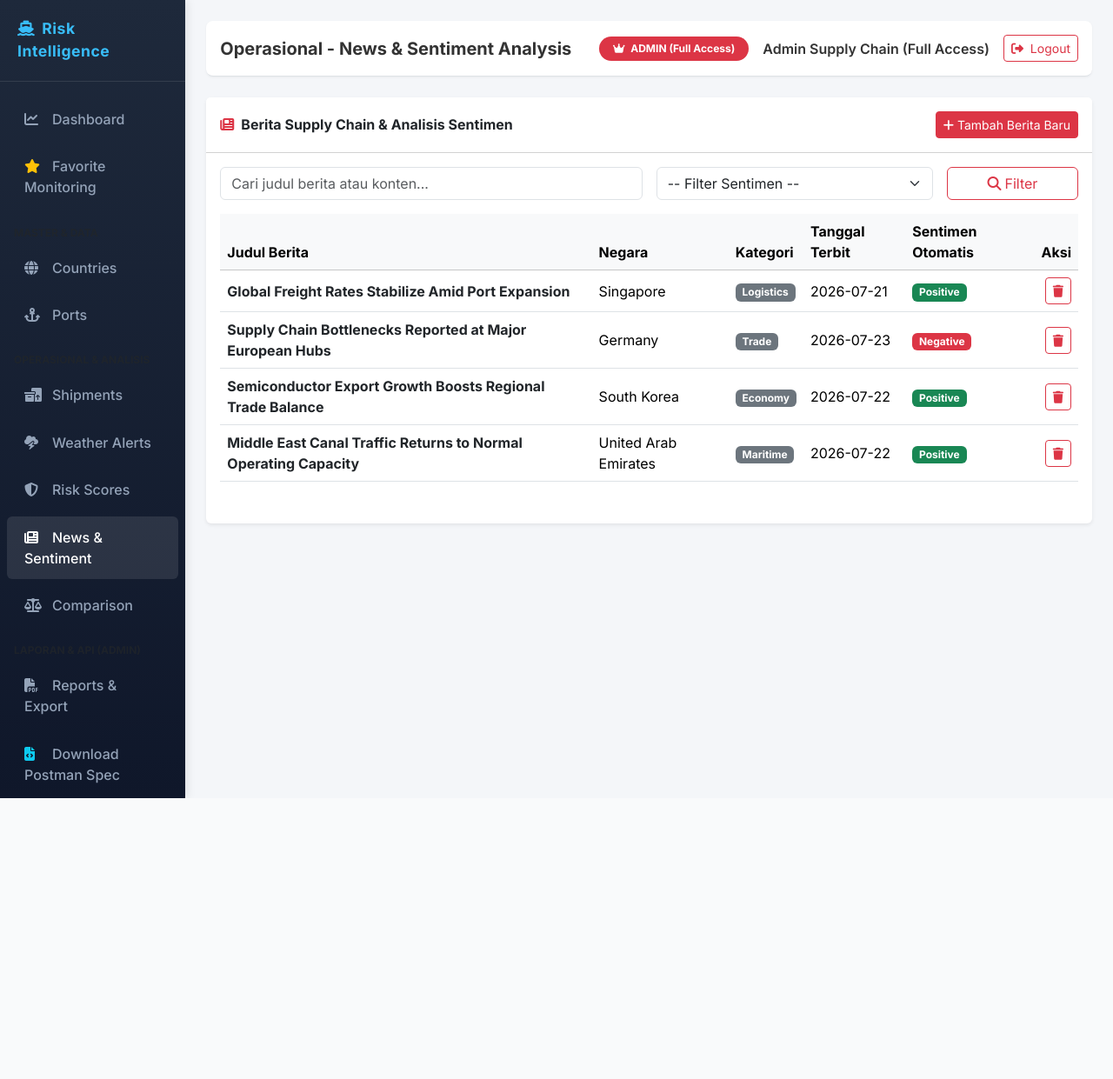
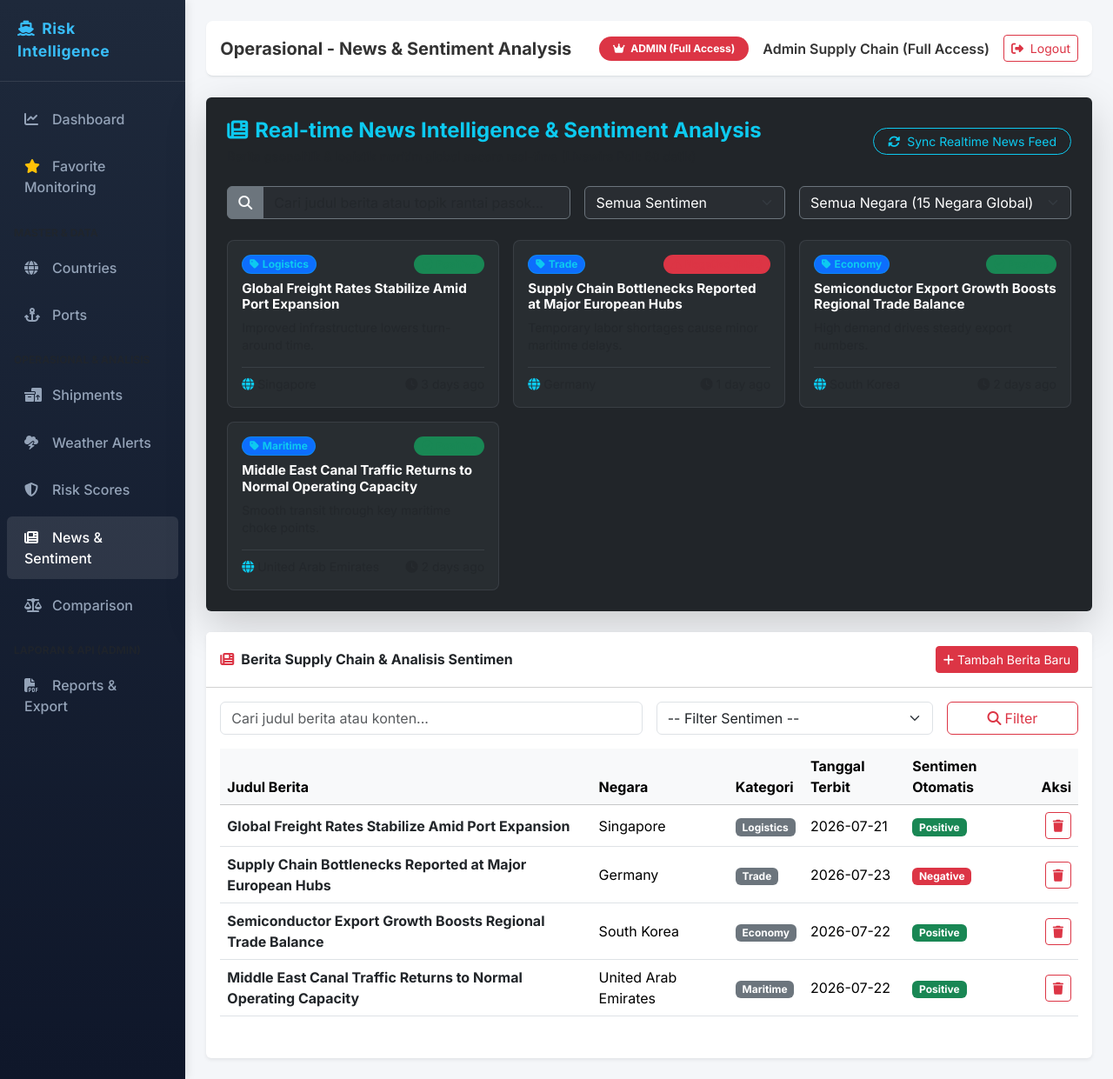
Before and after one commit to shilvasilvia/project_final_uas_cargovision, a Laravel app: page /news in a window 1280 px wide. Shown: the whole page at 87% size. Before the commit the page ends 918 px from the top, so only its background shows below. Run offline with Laravel 12, Linux system fonts and the light colour scheme; a user stored in the database is signed in; data comes from the database, SQL or seed files in the repository; some libraries are stand-ins or nearby versions.

Commit message:
feat: remove postman spec link from sidebar and add RealtimeNewsComponent Livewire feed

```diff
--- /dev/null
+++ b/app/Livewire/RealtimeNewsComponent.php
@@ -0,0 +1,49 @@
+<?php
+
+namespace App\Livewire;
+
+use Livewire\Component;
+use App\Models\News;
+use App\Models\Country;
+use App\Services\NewsService;
+
+class RealtimeNewsComponent extends Component
+{
+    public $search = '';
+    public $sentiment = '';
+    public $countryId = '';
+
+    public function syncNews(NewsService $newsService)
+    {
+        $count = $newsService->fetchLatestSupplyChainNews();
+        session()->flash('news_success', "Berita realtime berhasil disinkronkan. ($count berita baru ditambahkan)");
+    }
+
+    public function render()
+    {
+        $query = News::with('country');
+
+        if (!empty($this->search)) {
+            $query->where(function ($q) {
+                $q->where('title', 'like', '%' . $this->search . '%')
+                  ->orWhere('content', 'like', '%' . $this->search . '%');
+            });
+        }
+
+        if (!empty($this->sentiment)) {
+            $query->where('sentiment', $this->sentiment);
+        }
+
+        if (!empty($this->countryId)) {
+            $query->where('country_id', $this->countryId);
+        }
+
+        $newsList = $query->latest()->take(12)->get();
+        $countries = Country::all();
+
+        return view('livewire.realtime-news-component', [
+            'newsList' => $newsList,
+            'countries' => $countries,
+        ]);
+    }
+}
--- a/resources/views/layouts/app.blade.php
+++ b/resources/views/layouts/app.blade.php
@@ -14,6 +14,7 @@
     <link rel="stylesheet" href="https://cdnjs.cloudflare.com/ajax/libs/font-awesome/6.5.1/css/all.min.css">
     <!-- Leaflet CSS -->
     <link rel="stylesheet" href="https://unpkg.com/leaflet@1.9.4/dist/leaflet.css" />
+    @livewireStyles
 
     <style>
         body {
@@ -138,11 +139,6 @@
                         </a>
                     </li>
                 @endif
-                <li class="nav-item">
-                    <a class="nav-link" href="/postman_collection.json" download="postman_collection.json">
-                        <i class="fa-solid fa-file-code me-2 text-info"></i>Download Postman Spec
-                    </a>
-                </li>
             </ul>
         </nav>
 
@@ -191,6 +187,7 @@
 <script src="https://cdn.jsdelivr.net/npm/bootstrap@5.3.2/dist/js/bootstrap.bundle.min.js"></script>
 <script src="https://cdn.jsdelivr.net/npm/chart.js"></script>
 <script src="https://unpkg.com/leaflet@1.9.4/dist/leaflet.js"></script>
+@livewireScripts
 @stack('scripts')
 </body>
 </html>
--- /dev/null
+++ b/resources/views/livewire/realtime-news-component.blade.php
@@ -0,0 +1,91 @@
+<div wire:poll.60s class="card bg-dark text-white border-0 shadow-lg p-4">
+    @if(session('news_success'))
+        <div class="alert alert-success alert-dismissible fade show" role="alert">
+            <i class="fa-solid fa-circle-check me-2"></i>{{ session('news_success') }}
+            <button type="button" class="btn-close" data-bs-dismiss="alert"></button>
+        </div>
+    @endif
+
+    <div class="d-flex flex-wrap justify-content-between align-items-center mb-4 gap-3">
+        <div>
+            <h4 class="fw-bold mb-1 text-info">
+                <i class="fa-solid fa-newspaper me-2"></i>Real-time News Intelligence & Sentiment Analysis
+            </h4>
+            <p class="text-muted small mb-0">Berita geopolitik & logistik maritim global secara real-time (Livewire Poll: 60 detik)</p>
+        </div>
+        <div>
+            <button wire:click="syncNews" class="btn btn-outline-info btn-sm rounded-pill px-3">
+                <i class="fa-solid fa-rotate me-1"></i> Sync Realtime News Feed
+            </button>
+        </div>
+    </div>
+
+    <!-- Filters -->
+    <div class="row g-3 mb-4">
+        <div class="col-md-5">
+            <div class="input-group">
+                <span class="input-group-text bg-secondary bg-opacity-20 border-secondary text-light">
+                    <i class="fa-solid fa-magnifying-glass"></i>
+                </span>
+                <input type="text" wire:model.live.debounce.300ms="search" class="form-control bg-secondary bg-opacity-10 text-white border-secondary" placeholder="Cari judul berita atau topik rantai pasok...">
+            </div>
+        </div>
+        <div class="col-md-3">
+            <select wire:model.live="sentiment" class="form-select bg-secondary bg-opacity-10 text-white border-secondary">
+                <option value="" class="bg-dark">Semua Sentimen</option>
+                <option value="Positive" class="bg-dark">Sentimen Positif (Stabilitas)</option>
+                <option value="Neutral" class="bg-dark">Sentimen Netral</option>
+                <option value="Negative" class="bg-dark">Sentimen Negatif (Risiko Delay/Disrupsi)</option>
+            </select>
+        </div>
+        <div class="col-md-4">
+            <select wire:model.live="countryId" class="form-select bg-secondary bg-opacity-10 text-white border-secondary">
+                <option value="" class="bg-dark">Semua Negara (15 Negara Global)</option>
+                @foreach($countries as $c)
+                    <option value="{{ $c->id }}" class="bg-dark">{{ $c->name }} ({{ $c->code }})</option>
+                @endforeach
+            </select>
+        </div>
+    </div>
+
+    <!-- News Grid -->
+    <div class="row g-3">
+        @forelse($newsList as $item)
+            <div class="col-md-6 col-lg-4">
+                <div class="card h-100 bg-secondary bg-opacity-10 border-secondary border-opacity-25 rounded-3 p-3">
+                    <div class="d-flex justify-content-between align-items-center mb-2">
+                        <span class="badge bg-primary bg-opacity-30 text-info border border-info border-opacity-25 rounded-pill px-2 py-1 small">
+                            <i class="fa-solid fa-tag me-1"></i>{{ $item->category }}
+                        </span>
+                        @if($item->sentiment === 'Positive')
+                            <span class="badge bg-success bg-opacity-20 text-success border border-success border-opacity-25 rounded-pill px-2 py-1 small">
+                                <i class="fa-solid fa-circle-check me-1"></i>Positive
+                            </span>
+                        @elseif($item->sentiment === 'Negative')
+                            <span class="badge bg-danger bg-opacity-20 text-danger border border-danger border-opacity-25 rounded-pill px-2 py-1 small">
+                                <i class="fa-solid fa-triangle-exclamation me-1"></i>Negative (Risk)
+                            </span>
+                        @else
+                            <span class="badge bg-secondary bg-opacity-30 text-light border border-secondary border-opacity-25 rounded-pill px-2 py-1 small">
+                                <i class="fa-solid fa-minus me-1"></i>Neutral
+                            </span>
+                        @endif
+                    </div>
+
+                    <h6 class="fw-bold text-white mb-2" style="font-size: 0.95rem;">{{ $item->title }}</h6>
+                    <p class="text-muted small flex-grow-1 mb-3" style="line-height: 1.4;">{{ Str::limit($item->content, 120) }}</p>
+
+                    <div class="d-flex justify-content-between align-items-center pt-2 border-top border-secondary border-opacity-25 text-muted small">
+                        <span><i class="fa-solid fa-globe me-1 text-info"></i>{{ $item->country->name ?? 'Global' }}</span>
+                        <span><i class="fa-solid fa-clock me-1"></i>{{ $item->published_date ? \Carbon\Carbon::parse($item->published_date)->diffForHumans() : 'Realtime' }}</span>
+                    </div>
+                </div>
+            </div>
+        @empty
+            <div class="col-12 text-center py-5 text-muted">
+                <i class="fa-solid fa-newspaper fa-3x mb-3 text-secondary opacity-50"></i>
+                <p class="mb-0">Tidak ada berita yang sesuai dengan filter pencarian.</p>
+            </div>
+        @endforelse
+    </div>
+</div>
--- a/resources/views/news/index.blade.php
+++ b/resources/views/news/index.blade.php
@@ -3,6 +3,10 @@
 @section('title', 'Operasional - News & Sentiment Analysis')
 
 @section('content')
+<div class="mb-4">
+    @livewire('realtime-news-component')
+</div>
+
 <div class="card border-0 shadow-sm">
     <div class="card-header bg-white py-3 d-flex justify-content-between align-items-center">
         <h6 class="fw-bold mb-0 text-slate-800"><i class="fa-solid fa-newspaper me-2 text-danger"></i>Berita Supply Chain & Analisis Sentimen</h6>
```
Also changed, not shown: app/Services/NewsService.php (added, +91 -0 lines).
